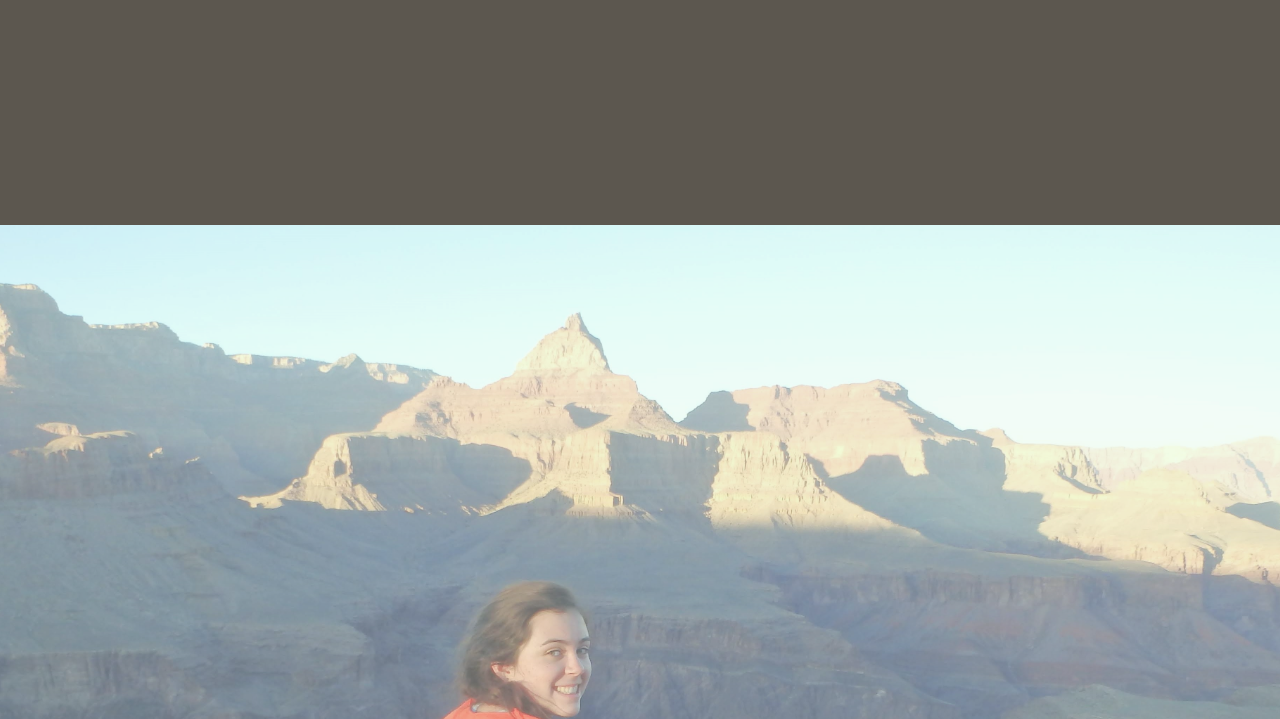
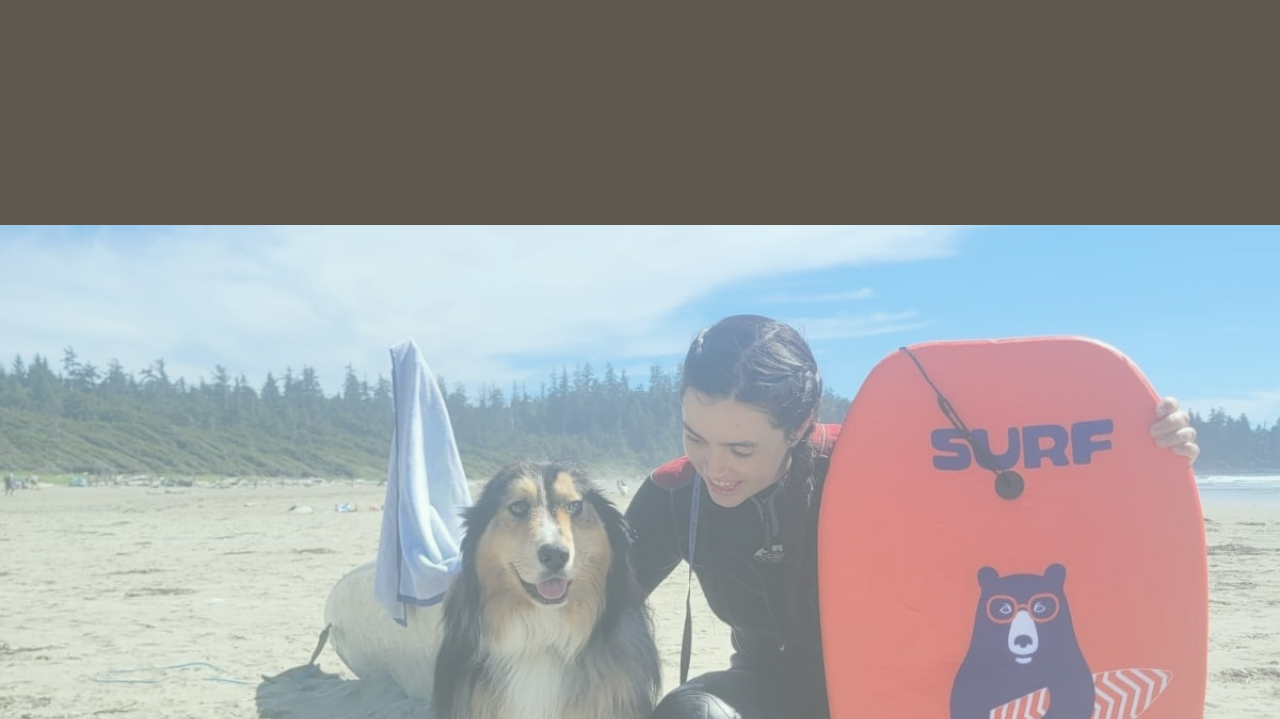
Before and after one commit to darcyturin/darcyturin.github.io, a plain HTML site: page index.html in a window 1280 px wide. Shown: the part 81-800 px from the top of the page. Drawn offline with nearby package versions, Linux system fonts and the light colour scheme.

Commit message:
change photo

```diff
--- a/styles.css
+++ b/styles.css
@@ -148,7 +148,7 @@ h3.text-secondary {
     /* height: auto; */
     /* background: var(--gradient-top); */
     z-index: 0;
-    background-image: url('assets/grand_canyon.jpg');
+    background-image: url('assets/boogie_bear.jpg');
     background-size: cover;
     background-position: center;
     height: auto;
```
Also changed, not shown: assets/boogie_bear.jpg (added).
